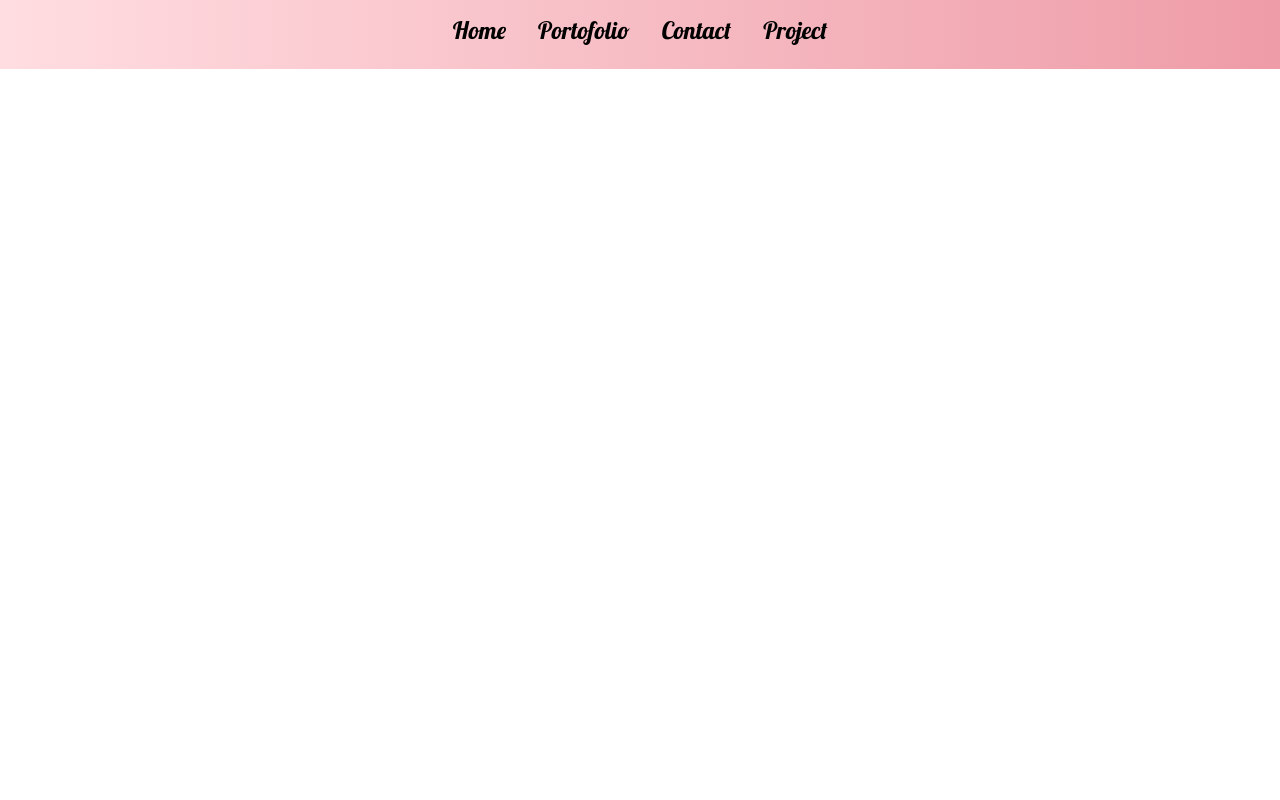
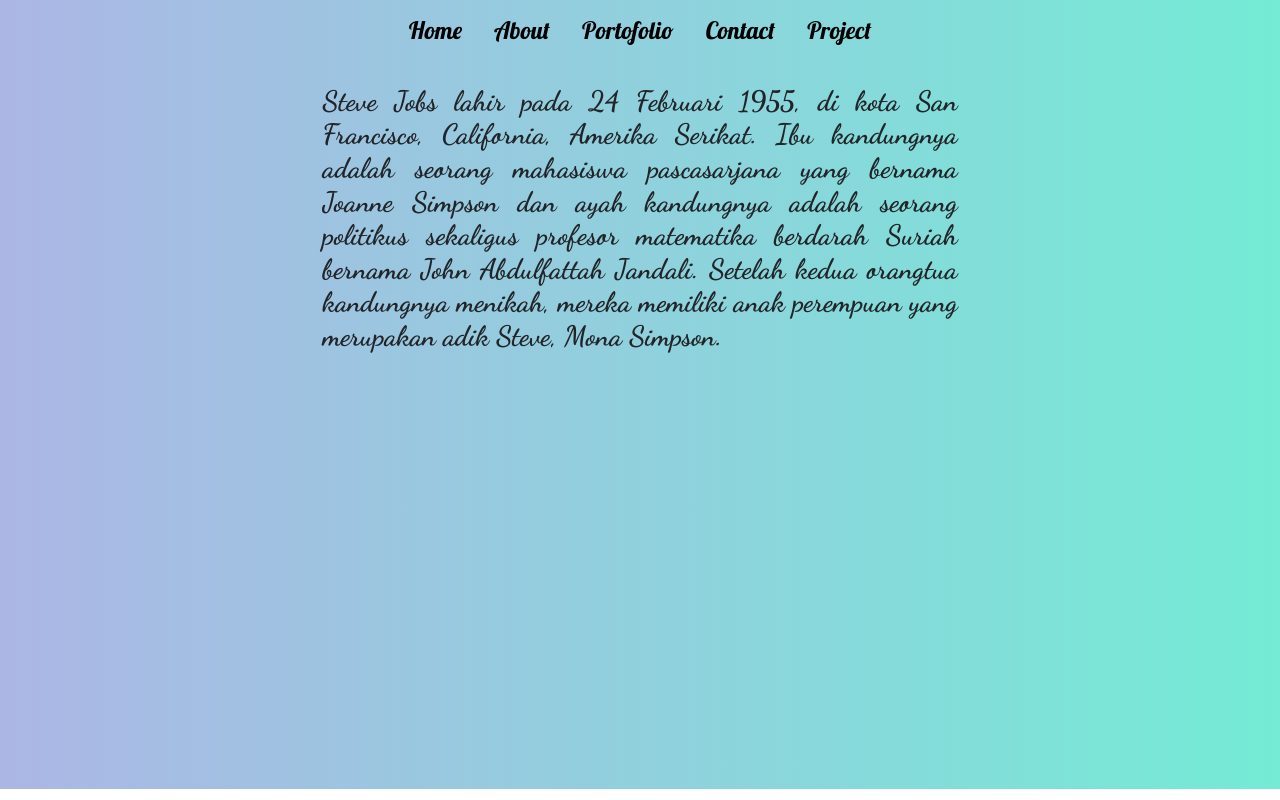
Before and after one commit to imanmaliki11/belajar-react, a React (Create React App) app: page /about in a window 1280 px wide. Built offline with nearby package versions, Linux system fonts and the light colour scheme.

Commit message:
adding content Aboutjs

```diff
--- a/src/App.js
+++ b/src/App.js
@@ -3,6 +3,9 @@
 import Top from './template/header'
 import Home from './home/home'
 import About from './home/about'
+import Contact from './home/contact'
+import Project from './home/project'
+import Portofolio from './home/portofolio'
 import {Route} from 'react-router-dom'
 import './App.css';
 
@@ -11,7 +14,10 @@
     <div className="App">
       <Top/>
       <Route exact path='/' component={Home} />
-      <Route exact path='/portofolio' component={About} />
+      <Route exact path='/about' component={About} />
+      <Route exact path='/project' component={Project} />
+      <Route exact path='/portofolio' component={Portofolio} />
+      <Route exact path='/contact' component={Contact} />
     </div>
   );
 }
--- a/src/home/about.js
+++ b/src/home/about.js
@@ -1,19 +1,24 @@
 import React from 'react'
 import 'bootstrap/dist/css/bootstrap.min.css'
-import Jumbotron from 'react-bootstrap/Jumbotron'
-import Button from 'react-bootstrap/Button'
+import { Row, Col } from 'react-bootstrap'
 
 function About() {
     return (
-        <Jumbotron>
-            <h1>Hello!</h1>
-            <p>
-                Anda dapat mengunduh CV saya dibawah!
-            </p>
-            <p>
-                <Button variant="primary">Download</Button>
-            </p>
-        </Jumbotron>
+        <div className="fullpage">
+            <div className="container">
+                <Row className="justify-content-center">
+                <Col sm={7}>
+                    <h3 className="font-body text-justify py-3">
+                    Steve Jobs lahir pada 24 Februari 1955, di kota San Francisco, California, Amerika Serikat.
+                    Ibu kandungnya adalah seorang mahasiswa pascasarjana yang bernama Joanne Simpson dan
+                    ayah kandungnya adalah seorang politikus sekaligus profesor matematika berdarah Suriah
+                    bernama John Abdulfattah Jandali. Setelah kedua orangtua kandungnya menikah, mereka memiliki
+                    anak perempuan yang merupakan adik Steve, Mona Simpson.
+                    </h3>
+                </Col>
+                </Row>
+            </div>
+        </div>
     );
 }
 
--- /dev/null
+++ b/src/home/contact.js
@@ -0,0 +1,12 @@
+import React from 'react';
+import 'bootstrap/dist/css/bootstrap.min.css';
+
+function Contact() {
+    return(
+        <div>
+            <h1>My Contact</h1>
+        </div>
+    );
+}
+
+export default Contact;
--- a/src/home/home.js
+++ b/src/home/home.js
@@ -2,7 +2,7 @@
 import 'bootstrap/dist/css/bootstrap.min.css';
 import Button from 'react-bootstrap/Button';
 import { Row, Col } from 'react-bootstrap';
-import icon from './../img/ava.jpg';
+import icon from './../img/avatar.jpg';
 
 function Home() {
   return (
@@ -16,14 +16,14 @@
         </Row>
         <Row className="justify-content-center">
           <Col sm={7}>
-            <h3 className="font-body">
+            <h3 className="font-body py-3">
             Pemrograman adalah proses menulis, menguji dan memperbaiki,
             dan memelihara kode yang membangun suatu program komputer.
             Kode ini ditulis dalam berbagai bahasa pemrograman
             </h3>
           </Col>
         </Row>
-        <Row className="justify-content-center">
+        <Row className="justify-content-center mt-4">
           <Button variant="outline-success">Download CV</Button>{' '}
         </Row>
       </div>
--- /dev/null
+++ b/src/home/portofolio.js
@@ -0,0 +1,12 @@
+import React from 'react';
+import 'bootstrap/dist/css/bootstrap.min.css';
+
+function Portofolio() {
+    return(
+        <div>
+            <h1>My Portofolio</h1>
+        </div>
+    );
+}
+
+export default Portofolio;
--- /dev/null
+++ b/src/home/project.js
@@ -0,0 +1,12 @@
+import React from 'react';
+import 'bootstrap/dist/css/bootstrap.min.css';
+
+function Project() {
+    return(
+        <div>
+            <h1>My Project</h1>
+        </div>
+    );
+}
+
+export default Project;
--- a/src/style.css
+++ b/src/style.css
@@ -1,7 +1,10 @@
 .bg-nav {
-    background: #ee9ca7;  /* fallback for old browsers */
-background: -webkit-linear-gradient(to right, #ffdde1, #ee9ca7);  /* Chrome 10-25, Safari 5.1-6 */
-background: linear-gradient(to right, #ffdde1, #ee9ca7); /* W3C, IE 10+/ Edge, Firefox 16+, Chrome 26+, Opera 12+, Safari 7+ */
+    /* background: #ee9ca7;
+background: -webkit-linear-gradient(to right, #ffdde1, #ee9ca7);
+background: linear-gradient(to right, #ffdde1, #ee9ca7); W3C, IE 10+/ Edge, Firefox 16+, Chrome 26+, Opera 12+, Safari 7+ */
+background: #74ebd5;  /* fallback for old browsers */
+background: -webkit-linear-gradient(to right, #ACB6E5, #74ebd5);  /* Chrome 10-25, Safari 5.1-6 */
+background: linear-gradient(to right, #ACB6E5, #74ebd5); /* W3C, IE 10+/ Edge, Firefox 16+, Chrome 26+, Opera 12+, Safari 7+ */
 
 }
 
@@ -24,13 +27,13 @@
 }
 
 .fullpage {
-    background: #ee9ca7;  /* fallback for old browsers */
-background: -webkit-linear-gradient(to right, #ffdde1, #ee9ca7);  /* Chrome 10-25, Safari 5.1-6 */
-background: linear-gradient(to right, #ffdde1, #ee9ca7); /* W3C, IE 10+/ Edge, Firefox 16+, Chrome 26+, Opera 12+, Safari 7+ */
+    background: #74ebd5;  /* fallback for old browsers */
+    background: -webkit-linear-gradient(to right, #ACB6E5, #74ebd5);  /* Chrome 10-25, Safari 5.1-6 */
+    background: linear-gradient(to right, #ACB6E5, #74ebd5); /* W3C, IE 10+/ Edge, Firefox 16+, Chrome 26+, Opera 12+, Safari 7+ */
 
-    position: fixed;
+    position: absolute;
     top: auto;
     left: 0;
-    height: 100%;
+    height: 90%;
     width: 100%;
 }
--- a/src/template/header.js
+++ b/src/template/header.js
@@ -6,13 +6,24 @@
   return (
     <Nav className="justify-content-center bg-nav py-2 font-nav" activeKey="/">
     <Nav.Item>
-      <Nav.Link className="h4 text-black" href="/">Home</Nav.Link>
+      <Nav.Link className="h4 text-black" eventKey="/" href="/">
+        Home
+      </Nav.Link>
     </Nav.Item>
     <Nav.Item>
-      <Nav.Link className="h4 text-black" href="/portofolio" eventKey="/portofolio">Portofolio</Nav.Link>
+      <Nav.Link className="h4 text-black" href="/about" eventKey="/about">
+        About
+      </Nav.Link>
     </Nav.Item>
     <Nav.Item>
-      <Nav.Link className="h4 text-black" href="/contact" eventKey="contact">Contact</Nav.Link>
+      <Nav.Link className="h4 text-black" href="/portofolio" eventKey="/portofolio">
+        Portofolio
+      </Nav.Link>
+    </Nav.Item>
+    <Nav.Item>
+      <Nav.Link className="h4 text-black" href="/contact" eventKey="contact">
+        Contact
+      </Nav.Link>
     </Nav.Item>
     <Nav.Item>
       <Nav.Link className="h4 text-black" href="/project" eventKey="projrct">
```
Also changed, not shown: src/img/avatar.jpg (added), src/img/iman.jpg (added).
